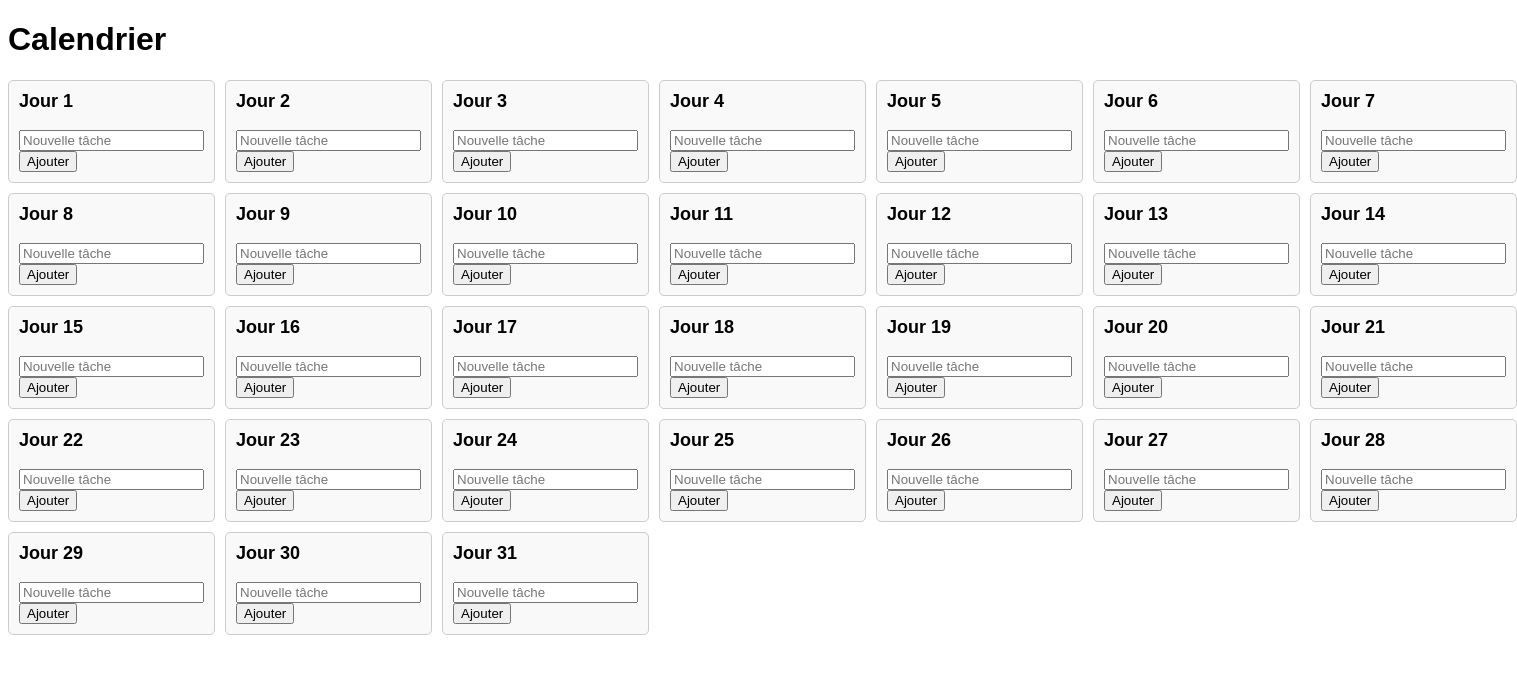
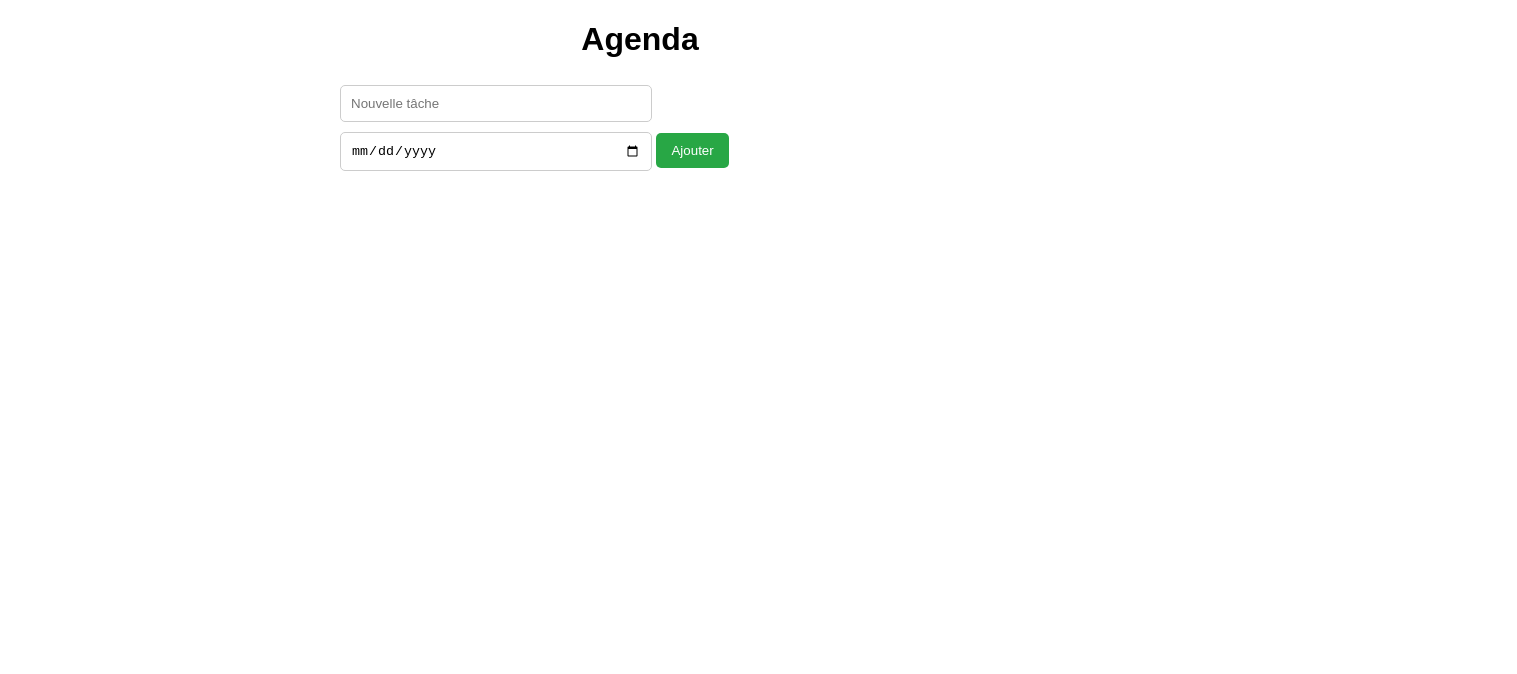
Before and after one commit to Timnini/AE3, a plain HTML site: page index.html in a window 1280 px wide. Shown: the whole page, 1517 px wide, since content can reach past the window. Drawn offline with Linux system fonts and the light colour scheme.

Commit message:
Update index.html

```diff
--- a/index.html
+++ b/index.html
@@ -3,34 +3,31 @@
 <head>
     <meta charset="UTF-8">
     <meta name="viewport" content="width=device-width, initial-scale=1.0">
-    <title>Calendrier avec tâches</title>
+    <title>Agenda</title>
     <style>
         body {
             font-family: Arial, sans-serif;
+            margin: 20px;
         }
-        .calendar {
-            display: grid;
-            grid-template-columns: repeat(7, 1fr);
-            gap: 10px;
+        h1 {
+            text-align: center;
         }
-        .day {
-            border: 1px solid #ccc;
-            padding: 10px;
-            border-radius: 5px;
-            background-color: #f9f9f9;
+        .agenda {
+            max-width: 600px;
+            margin: 0 auto;
         }
-        .day h3 {
-            margin-top: 0;
-            font-size: 18px;
-        }
-        .tasks {
-            margin-top: 10px;
+        .task-list {
+            margin-top: 20px;
         }
         .task {
             display: flex;
             justify-content: space-between;
             align-items: center;
-            margin-bottom: 5px;
+            padding: 10px;
+            border: 1px solid #ccc;
+            border-radius: 5px;
+            margin-bottom: 10px;
+            background-color: #f9f9f9;
         }
         .task span {
             flex: 1;
@@ -38,46 +35,59 @@
         .task button {
             margin-left: 10px;
         }
+        input[type="text"], input[type="date"] {
+            width: calc(50% - 10px);
+            padding: 10px;
+            margin: 5px 0;
+            border: 1px solid #ccc;
+            border-radius: 5px;
+        }
+        button {
+            padding: 10px 15px;
+            background-color: #28a745;
+            color: white;
+            border: none;
+            border-radius: 5px;
+            cursor: pointer;
+        }
+        button:hover {
+            background-color: #218838;
+        }
     </style>
 </head>
 <body>
-    <h1>Calendrier</h1>
-    <div class="calendar" id="calendar">
-        <!-- Les jours seront générés ici par JavaScript -->
+    <h1>Agenda</h1>
+    <div class="agenda">
+        <div>
+            <input type="text" id="task-input" placeholder="Nouvelle tâche">
+            <input type="date" id="date-input">
+            <button onclick="addTask()">Ajouter</button>
+        </div>
+        <div class="task-list" id="task-list">
+            <!-- Tâches ajoutées ici -->
+        </div>
     </div>
 
     <script>
-        // Génération d'un calendrier de 31 jours
-        const calendar = document.getElementById('calendar');
+        // Fonction pour ajouter une tâche avec une date
+        function addTask() {
+            const taskInput = document.getElementById('task-input');
+            const dateInput = document.getElementById('date-input');
+            const taskList = document.getElementById('task-list');
 
-        for (let i = 1; i <= 31; i++) {
-            const day = document.createElement('div');
-            day.className = 'day';
-            day.innerHTML = `
-                <h3>Jour ${i}</h3>
-                <div class="tasks" id="tasks-${i}">
-                    <!-- Tâches ajoutées ici -->
-                </div>
-                <input type="text" id="input-${i}" placeholder="Nouvelle tâche">
-                <button onclick="addTask(${i})">Ajouter</button>
-            `;
-            calendar.appendChild(day);
-        }
-
-        // Fonction pour ajouter une tâche
-        function addTask(dayNumber) {
-            const input = document.getElementById(`input-${dayNumber}`);
-            const tasksContainer = document.getElementById(`tasks-${dayNumber}`);
-
-            if (input.value.trim() !== '') {
+            if (taskInput.value.trim() !== '' && dateInput.value !== '') {
                 const task = document.createElement('div');
                 task.className = 'task';
                 task.innerHTML = `
-                    <span>${input.value}</span>
+                    <span>${dateInput.value} - ${taskInput.value}</span>
                     <button onclick="removeTask(this)">Supprimer</button>
                 `;
-                tasksContainer.appendChild(task);
-                input.value = '';
+                taskList.appendChild(task);
+
+                taskInput.value = '';
+                dateInput.value = '';
+            } else {
+                alert('Veuillez entrer une tâche et une date.');
             }
         }
 
```
